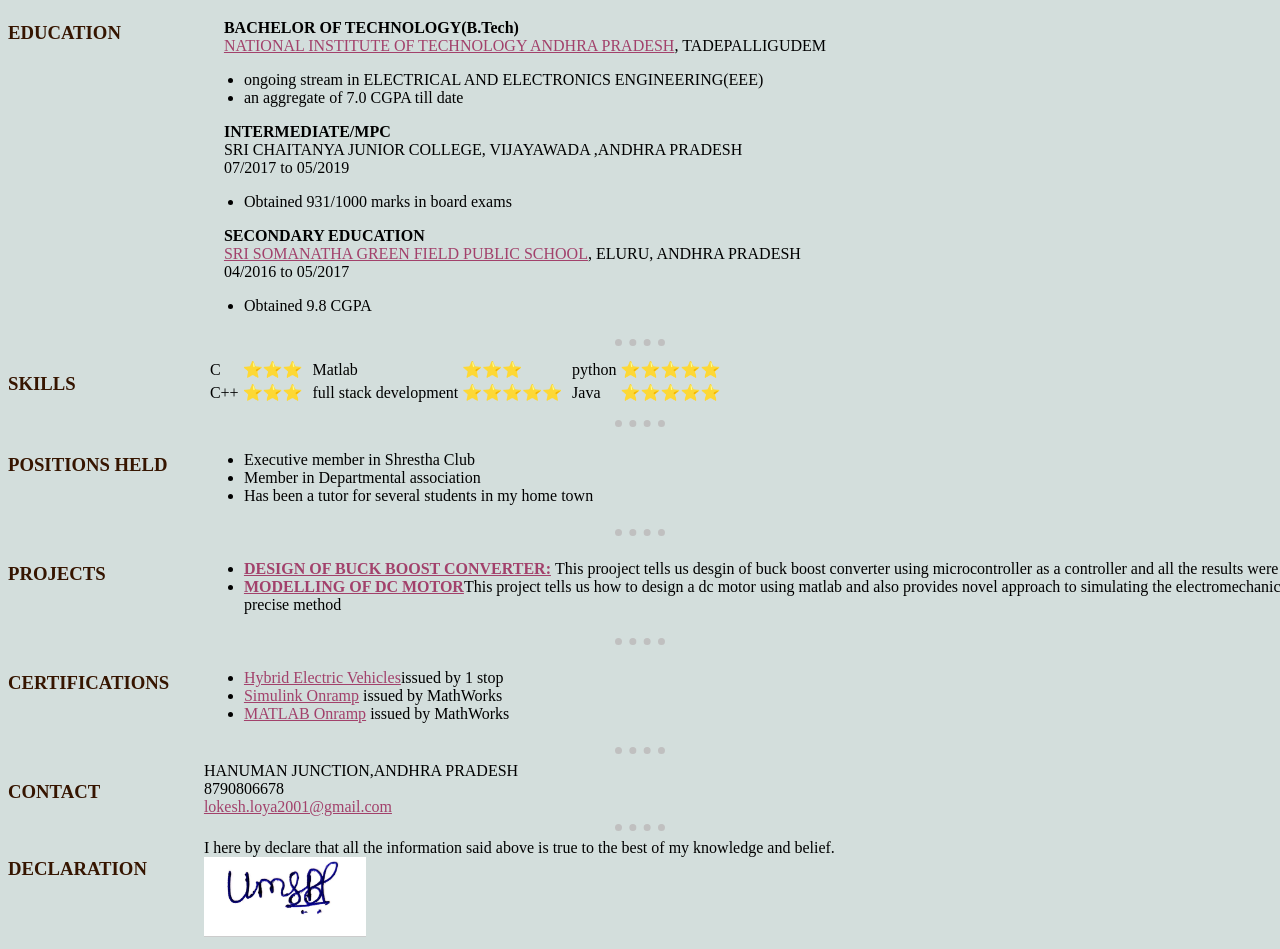
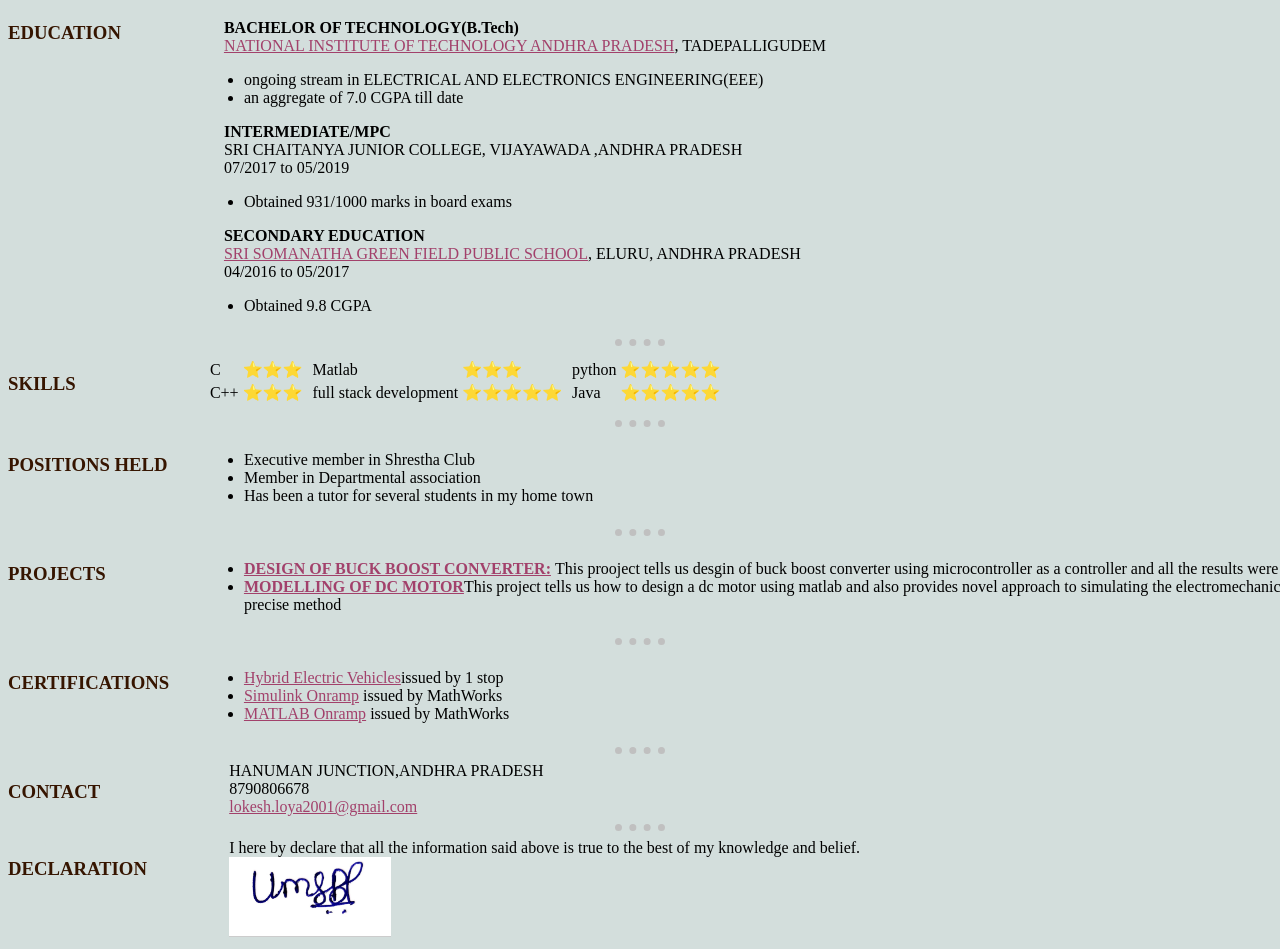
Before and after one commit to Lokeshloya2001/cv, a plain HTML site: page index.html in a window 1280 px wide. Shown: the part 314-1263 px from the top of the page. Drawn offline with Linux system fonts and the light colour scheme.

Commit message:
uploaded

```diff
--- a/index.html
+++ b/index.html
@@ -158,7 +158,7 @@
     <div class="" style="position:absolute; display:inline-block;background-color:none;padding-bottom: 0;">
       <h3 style="color:#361500">CONTACT</h3>
     </div>
-    <div class="" style="background-color:none; display:inline-block; position:relative;top:0; left:15.5%">
+    <div class="" style="background-color:none; display:inline-block; position:relative;top:0; left:17.5%">
       HANUMAN JUNCTION,ANDHRA PRADESH <br>8790806678 <br> <a href="mailto:lokesh.loya2001@gmail.com?subject=feedback">lokesh.loya2001@gmail.com</a>
 
     </div>
@@ -171,7 +171,7 @@
     <div class="" style="position:absolute; display:inline-block;background-color:none;padding-bottom: 0;">
       <h3 style="color:#361500">DECLARATION</h3>
     </div>
-    <div class="" style="background-color:none; display:inline-block; position:relative;top:0; left:15.5%">
+    <div class="" style="background-color:none; display:inline-block; position:relative;top:0; left:17.5%">
       I here by declare that all the information said above is true to the best of my knowledge and belief.<br>
       <img style="display:inline-block; height:15%; width:15%" src="images/signature.jpeg" alt="signature ">
 
```
